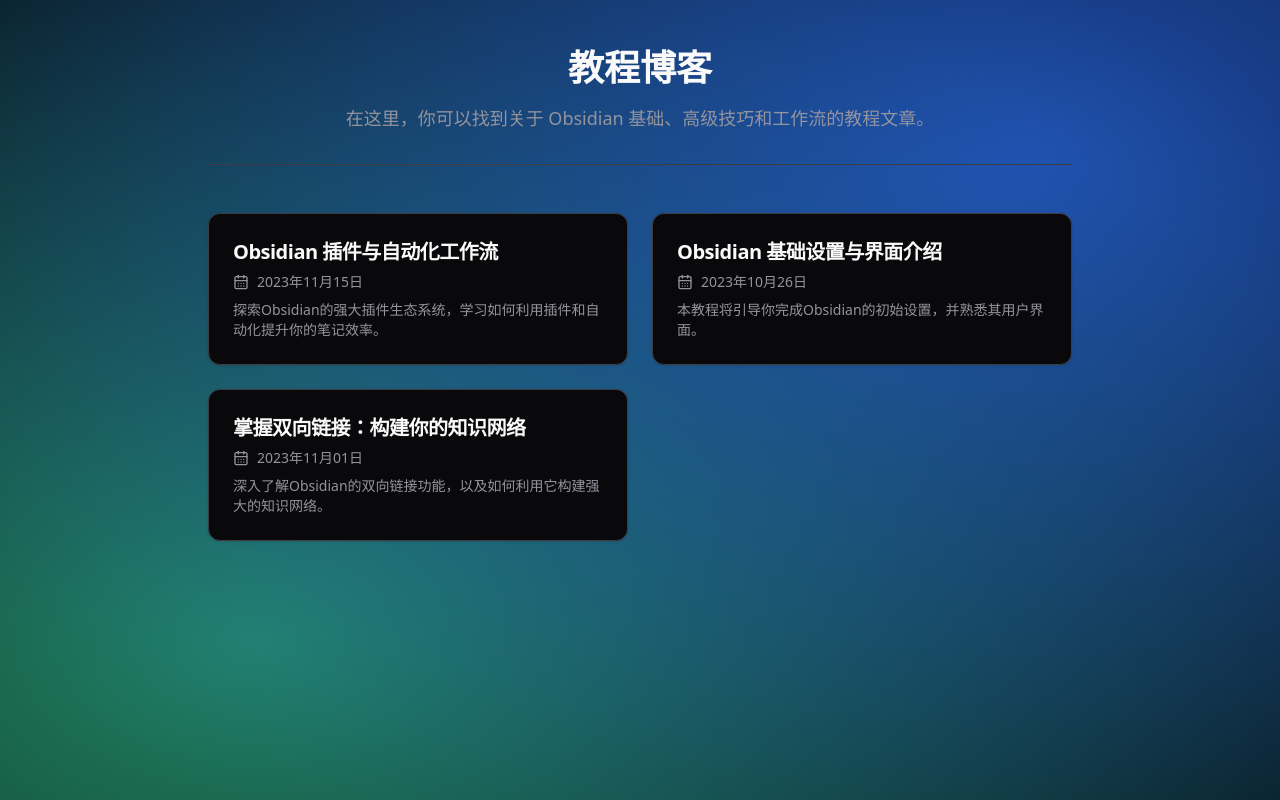
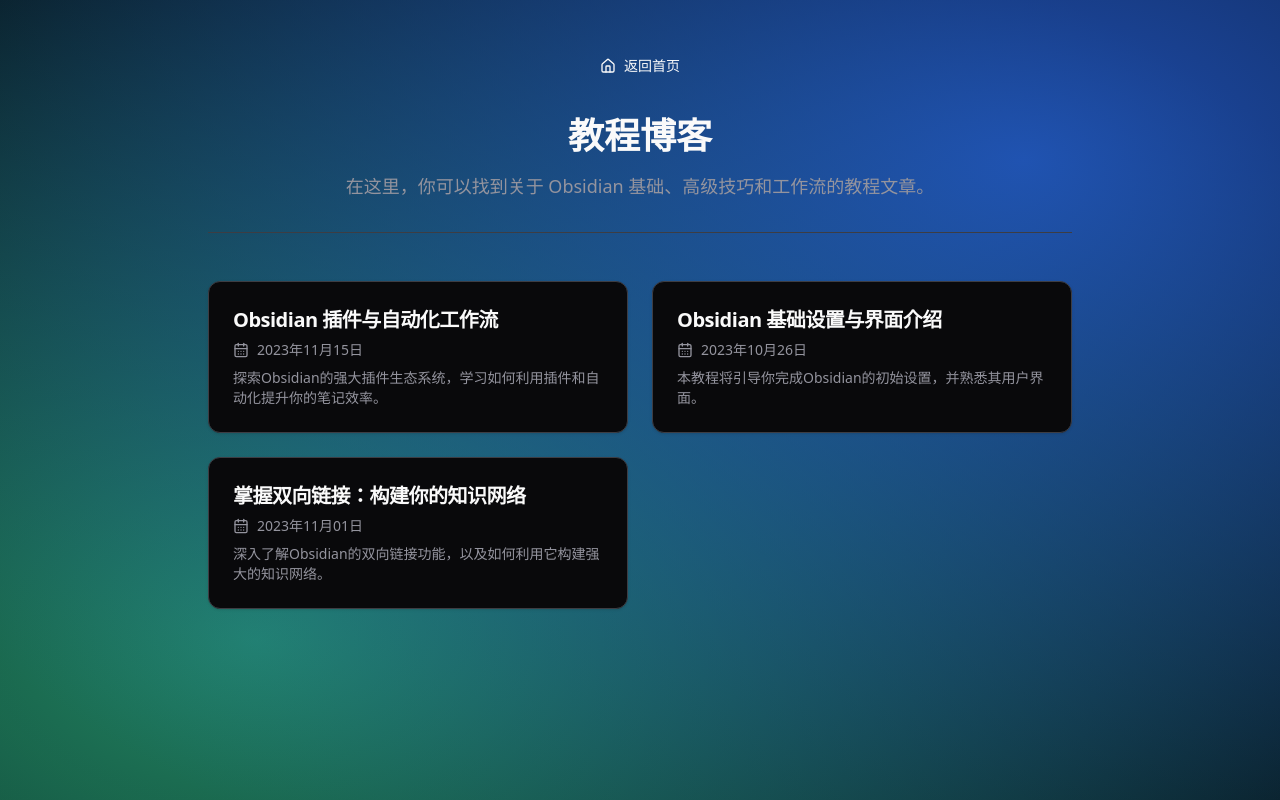
Before and after one commit to Neonity2020/ob-tutorial, a Next.js app: page /blog in a window 1280 px wide. Built offline with nearby package versions, Linux system fonts and the light colour scheme.

Commit message:
[dyad] 为博客页面添加返回首页的链接 - wrote 2 file(s)

```diff
--- a/src/app/blog/[slug]/page.tsx
+++ b/src/app/blog/[slug]/page.tsx
@@ -2,11 +2,11 @@ import React from "react";
 import { getBlogPostBySlug, getAllBlogPosts } from "@/lib/blog";
 import { notFound } from "next/navigation";
 import { Separator } from "@/components/ui/separator";
-import { CalendarDays } from "lucide-react";
+import { CalendarDays, Home } from "lucide-react"; // 导入 Home 图标
 import Link from "next/link";
 import { Button } from "@/components/ui/button";
-import ReactMarkdown from "react-markdown"; // 导入 ReactMarkdown
-import remarkGfm from "remark-gfm"; // 导入 remarkGfm，支持 GitHub Flavored Markdown
+import ReactMarkdown from "react-markdown";
+import remarkGfm from "remark-gfm";
 
 interface BlogPostPageProps {
   params: {
@@ -54,9 +54,15 @@ export default function BlogPostPage({ params }: BlogPostPageProps) {
           {post.content}
         </ReactMarkdown>
       </article>
-      <div className="mt-12 text-center">
+      <div className="mt-12 flex justify-center gap-4"> {/* 使用 flex 和 gap 布局按钮 */}
         <Button asChild>
           <Link href="/blog">返回博客列表</Link>
+        </Button>
+        <Button asChild variant="outline"> {/* 添加返回首页按钮 */}
+          <Link href="/" className="flex items-center gap-2">
+            <Home className="h-4 w-4" />
+            返回首页
+          </Link>
         </Button>
       </div>
     </div>
--- a/src/app/blog/page.tsx
+++ b/src/app/blog/page.tsx
@@ -2,6 +2,9 @@ import React from "react";
 import { getAllBlogPosts } from "@/lib/blog";
 import { BlogPostCard } from "@/components/blog/blog-post-card";
 import { Separator } from "@/components/ui/separator";
+import Link from "next/link"; // 导入 Link
+import { Button } from "@/components/ui/button"; // 导入 Button
+import { Home } from "lucide-react"; // 导入 Home 图标
 
 export const metadata = {
   title: "教程博客 - Obsidian 零基础入门教程 Vault",
@@ -13,6 +16,15 @@ export default function BlogPage() {
 
   return (
     <div className="container mx-auto px-4 py-12 max-w-4xl">
+      <div className="mb-8">
+        <Button asChild variant="ghost" className="flex items-center gap-2">
+          <Link href="/">
+            <Home className="h-4 w-4" />
+            返回首页
+          </Link>
+        </Button>
+      </div>
+
       <h1 className="text-4xl font-bold text-center mb-4">教程博客</h1>
       <p className="text-lg text-muted-foreground text-center mb-8">
         在这里，你可以找到关于 Obsidian 基础、高级技巧和工作流的教程文章。
```
